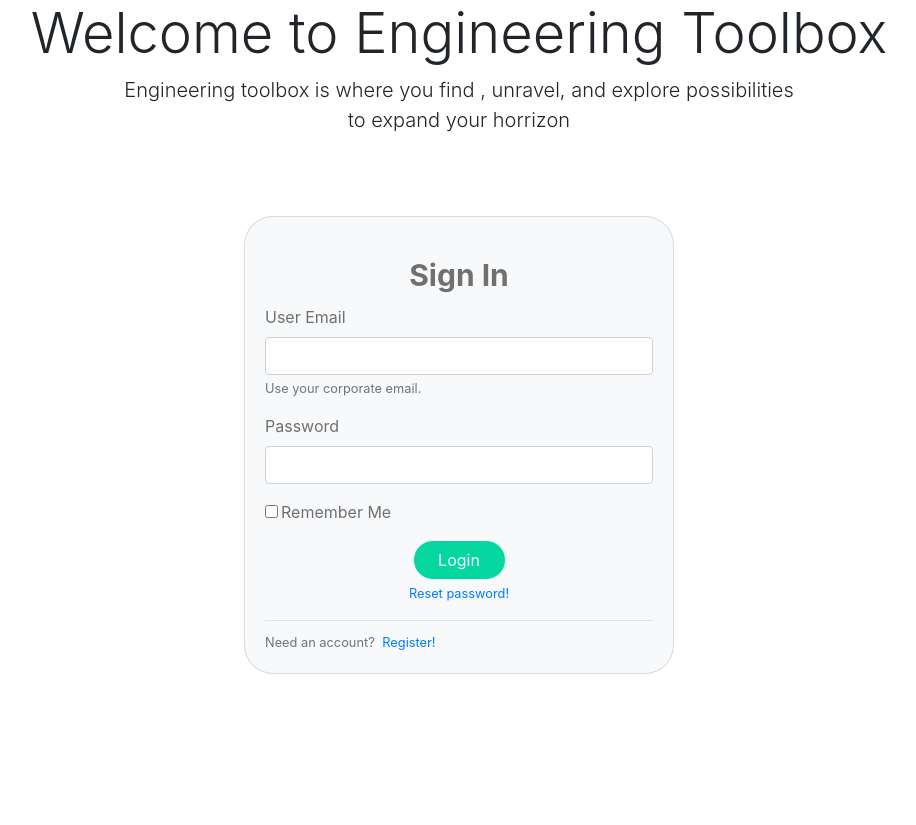
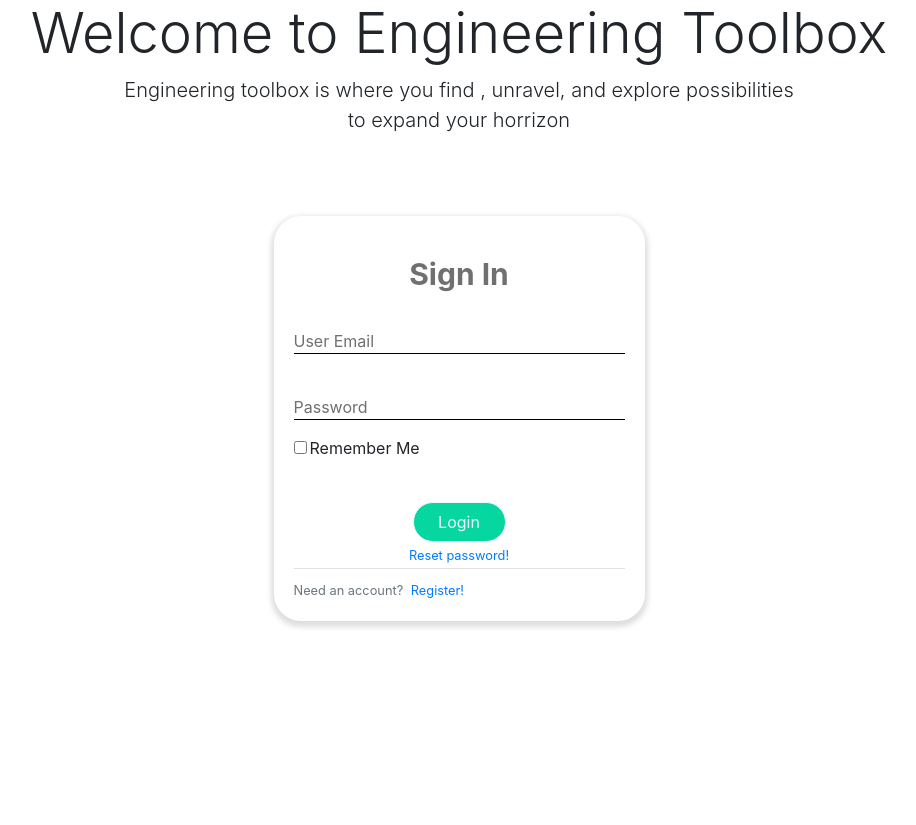
Before and after one commit to onionbloom/Engineering-ToolBox, a Flask app: page /login in a window 1280 px wide. Shown: the part 151-976 px from the top of the page, without its empty margins (181-1097 px from the left). After the commit the page ends 779 px from the top, so only its background shows below. Run offline with Flask 2, Linux system fonts and the light colour scheme; parts of the project's set-up code (start-up, migrations or seed data) failed here and were passed over; some libraries are stand-ins or nearby versions.

Commit message:
Front end updates

```diff
--- a/toolbox/static/css/custom.css
+++ b/toolbox/static/css/custom.css
@@ -10,8 +10,11 @@
 }
 
 #authCard .card{
-  width: 430px;
-  border-radius: 29px;
+  width: 371px;
+  border: none;
+  border-radius: 27px;
+  background-color: white !important;
+  box-shadow: 0px 3px 5px 3px rgba(58, 58, 58, 0.16);
 }
 
 #authCard .card .card-body .card-title {
@@ -25,8 +28,56 @@
   padding-top: 2.5rem;
 }
 
-#authCard label {
+#authCard .form-group{
+  height: 50px;
+  position: relative;
+}
+
+#authCard .form-group input.form-control{
+  height: 100%;
+  padding: 23px 0px 0px 0px;
+  border: none;
+  outline: none;
+}
+
+#authCard .form-group input.form-control:focus + label.form-control-label .label-text,
+#authCard .form-group input.form-control:valid + label.form-control-label .label-text {
+  transform: translateY(-100%);
+}
+
+#authCard .form-group label.form-control-label{
+  position: absolute;
+  bottom: 0px;
+  height: 100%;
+  width: 100%;
   color: #707070;
+  pointer-events: none;
+  border-bottom: 1px solid black;
+  margin: 0px;
+}
+
+.label-text {
+  position: absolute;
+  bottom: 0px;
+  transition: all 0.3s ease;
+}
+
+#authCard .form-group label.form-control-label::after{
+  content: "";
+  position: absolute;
+  left: 45%;
+  bottom: -1px;
+  height: 100%;
+  width: 10%;
+  border-bottom: 3px solid transparent;
+  transition: all 0.3s ease;
+}
+
+#authCard .form-group input.form-control:focus + label.form-control-label::after,
+#authCard .form-group input.form-control:valid + label.form-control-label::after{
+  left: 0px;
+  width: 100%;
+  border-bottom: 3px solid #21709d;
 }
 
 #emailSignIn, #passSignIn {
--- a/toolbox/templates/auth/login.html
+++ b/toolbox/templates/auth/login.html
@@ -15,14 +15,12 @@
 </div> <!-- Intro header -->
 
 <div id="authCard" class="row justify-content-center mx-auto">
-  <div class="card text-white bg-light">
+  <div class="card">
     <div class="card-body">
       <h4 class="card-title">Sign In</h4>
       <form action="" method="POST">
         {{ form.csrf_token }}
         <div class="form-group">
-          {{ form.email.label(class="form-control-label") }}
-
           {% if form.email.errors %}
           {{ form.email(class="form-control is-invalid") }}
 
@@ -34,14 +32,15 @@
 
           {% else %}
 
-          {{ form.email(class="form-control") }}
+          {{ form.email(class="form-control shadow-none") }}
           <!-- email field validation -->
           {% endif %}
-          <small id="emailHelpId" class="form-text text-muted">Use your corporate email.</small>
+          <label for="email" class="form-control-label">
+            <span class="label-text">{{ form.email.label.text}}</span>
+          </label>
         </div>
+
         <div class="form-group">
-          {{ form.password.label(class="form-control-label") }}
-
           {% if form.password.errors %}
           {{ form.password(class="form-control is-invalid") }}
 
@@ -52,9 +51,12 @@
           </div>
           {% else %}
 
-          {{ form.password(class="form-control") }}
+          {{ form.password(class="form-control shadow-none") }}
 
           {% endif %}
+          <label for="email" class="form-control-label">
+            <span class="label-text">{{ form.password.label.text}}</span>
+          </label>
         </div>
         <div class="form-group">
           {{ form.remember(class="form-check-input ml-0")}}
```
Also changed, not shown: toolbox/static/icons/Logo.png (added), toolbox/static/icons/Logo@2x.png (added), 1 other file.
